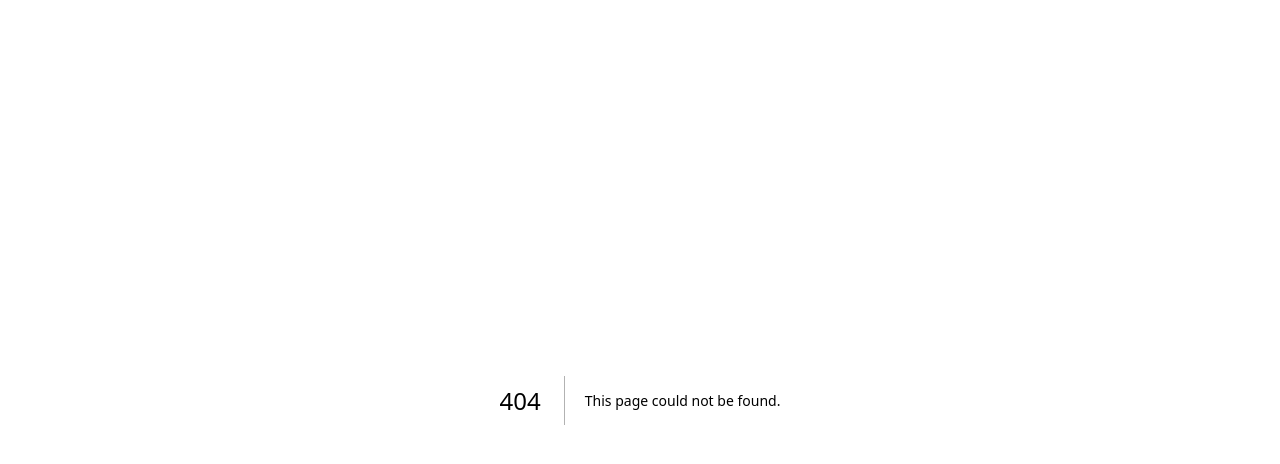
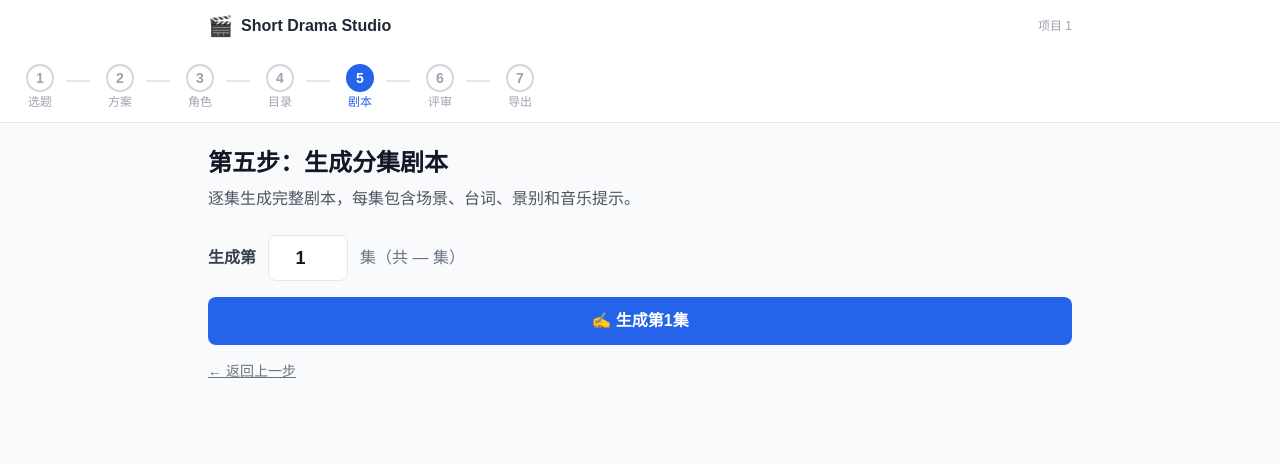
Before and after one commit to feng1201/video_agent, a Next.js app: page /project/1/episode in a window 1280 px wide. Before the commit this address had no page. Shown: the top 464 px of the page. Built offline with nearby package versions, Linux system fonts and the light colour scheme; no server answers.

Commit message:
feat: /plan, /outline, /episode pages with SSE streaming

```diff
--- /dev/null
+++ b/app/project/[projectId]/episode/page.tsx
@@ -0,0 +1,78 @@
+'use client'
+import { useState, useEffect } from 'react'
+import { useRouter } from 'next/navigation'
+import StepLayout from '@/components/StepLayout'
+import StreamingText from '@/components/StreamingText'
+import { streamFromAPI } from '@/lib/useSSE'
+
+export default function EpisodePage({ params }: { params: { projectId: string } }) {
+  const { projectId } = params
+  const router = useRouter()
+  const [state, setState] = useState<{ completedSteps: string[]; completedEpisodes: number[]; totalEpisodes: number } | null>(null)
+  const [epNum, setEpNum] = useState(1)
+  const [streaming, setStreaming] = useState('')
+  const [isStreaming, setIsStreaming] = useState(false)
+
+  useEffect(() => {
+    fetch(`/api/project/${projectId}/state`).then(r => r.json()).then(s => {
+      setState(s)
+      const next = (s.completedEpisodes?.length ?? 0) + 1
+      setEpNum(Math.min(next, s.totalEpisodes ?? 60))
+    })
+  }, [projectId])
+
+  async function handleGenerate() {
+    setIsStreaming(true)
+    setStreaming('')
+    await streamFromAPI(
+      `/api/project/${projectId}/episode`,
+      { episode: epNum },
+      (c) => setStreaming(prev => prev + c),
+      () => {
+        setIsStreaming(false)
+        fetch(`/api/project/${projectId}/state`).then(r => r.json()).then(s => {
+          setState(s)
+          const next = (s.completedEpisodes?.length ?? 0) + 1
+          setEpNum(Math.min(next, s.totalEpisodes ?? 60))
+        })
+      },
+      (msg) => { setIsStreaming(false); alert(msg) }
+    )
+  }
+
+  const completed = state?.completedEpisodes ?? []
+
+  return (
+    <StepLayout projectId={projectId} currentStep="episode" completedSteps={state?.completedSteps ?? []}
+      title="第五步：生成分集剧本" prevStep="outline"
+      description="逐集生成完整剧本，每集包含场景、台词、景别和音乐提示。">
+      <div className="space-y-4">
+        {completed.length > 0 && (
+          <div className="bg-green-50 border border-green-200 rounded-lg p-3 text-sm">
+            ✅ 已完成：第 {completed.slice(0, 10).join('、')} 集{completed.length > 10 ? `...共${completed.length}集` : ''}
+          </div>
+        )}
+        <div className="flex items-center gap-3">
+          <label className="font-semibold text-gray-700">生成第</label>
+          <input type="number" min={1} max={state?.totalEpisodes ?? 100} value={epNum}
+            onChange={e => setEpNum(Number(e.target.value))}
+            className="border rounded-lg px-3 py-2 w-20 text-center font-bold text-lg" />
+          <span className="text-gray-500">集（共 {state?.totalEpisodes ?? '—'} 集）</span>
+        </div>
+        <StreamingText content={streaming} isStreaming={isStreaming} />
+        <div className="flex gap-3">
+          <button onClick={handleGenerate} disabled={isStreaming}
+            className="flex-1 bg-blue-600 text-white py-3 rounded-lg font-bold disabled:opacity-50">
+            {isStreaming ? `🤖 正在写第${epNum}集...` : `✍️ 生成第${epNum}集`}
+          </button>
+          {completed.length >= 1 && (
+            <button onClick={() => router.push(`/project/${projectId}/review`)}
+              className="flex-1 bg-green-600 text-white py-3 rounded-lg font-bold">
+              📊 去评审剧本
+            </button>
+          )}
+        </div>
+      </div>
+    </StepLayout>
+  )
+}
--- /dev/null
+++ b/app/project/[projectId]/outline/page.tsx
@@ -0,0 +1,54 @@
+'use client'
+import { useState, useEffect } from 'react'
+import { useRouter } from 'next/navigation'
+import StepLayout from '@/components/StepLayout'
+import StreamingText from '@/components/StreamingText'
+import { streamFromAPI } from '@/lib/useSSE'
+
+export default function OutlinePage({ params }: { params: { projectId: string } }) {
+  const { projectId } = params
+  const router = useRouter()
+  const [state, setState] = useState<{ completedSteps: string[] } | null>(null)
+  const [streaming, setStreaming] = useState('')
+  const [isStreaming, setIsStreaming] = useState(false)
+  const [done, setDone] = useState(false)
+
+  useEffect(() => {
+    fetch(`/api/project/${projectId}/state`).then(r => r.json()).then(s => {
+      setState(s)
+      if (s.completedSteps?.includes('outline')) setDone(true)
+    })
+  }, [projectId])
+
+  async function handleGenerate() {
+    setIsStreaming(true)
+    setStreaming('')
+    await streamFromAPI(
+      `/api/project/${projectId}/outline`, {},
+      (c) => setStreaming(prev => prev + c),
+      () => { setIsStreaming(false); setDone(true) },
+      (msg) => { setIsStreaming(false); alert(msg) }
+    )
+  }
+
+  return (
+    <StepLayout projectId={projectId} currentStep="outline" completedSteps={state?.completedSteps ?? []}
+      title="第四步：生成分集目录" prevStep="characters"
+      description="AI 为每一集生成标题和核心冲突，🔥 关键剧情集，💰 付费卡点集。">
+      <div className="space-y-4">
+        <StreamingText content={streaming} isStreaming={isStreaming} />
+        {done ? (
+          <button onClick={() => router.push(`/project/${projectId}/episode`)}
+            className="w-full bg-green-600 text-white py-3 rounded-lg font-bold text-lg">
+            ✅ 分集目录完成 → 开始写剧本
+          </button>
+        ) : (
+          <button onClick={handleGenerate} disabled={isStreaming}
+            className="w-full bg-blue-600 text-white py-3 rounded-lg font-bold text-lg disabled:opacity-50">
+            {isStreaming ? '🤖 AI 正在规划...' : '📋 生成分集目录'}
+          </button>
+        )}
+      </div>
+    </StepLayout>
+  )
+}
--- /dev/null
+++ b/app/project/[projectId]/plan/page.tsx
@@ -0,0 +1,59 @@
+'use client'
+import { useState, useEffect } from 'react'
+import { useRouter } from 'next/navigation'
+import StepLayout from '@/components/StepLayout'
+import StreamingText from '@/components/StreamingText'
+import { streamFromAPI } from '@/lib/useSSE'
+
+export default function PlanPage({ params }: { params: { projectId: string } }) {
+  const { projectId } = params
+  const router = useRouter()
+  const [state, setState] = useState<{ completedSteps: string[]; genre: string[]; audience: string; tone: string } | null>(null)
+  const [streaming, setStreaming] = useState('')
+  const [isStreaming, setIsStreaming] = useState(false)
+  const [done, setDone] = useState(false)
+
+  useEffect(() => {
+    fetch(`/api/project/${projectId}/state`).then(r => r.json()).then(s => {
+      setState(s)
+      if (s.completedSteps?.includes('plan')) setDone(true)
+    })
+  }, [projectId])
+
+  async function handleGenerate() {
+    setIsStreaming(true)
+    setStreaming('')
+    await streamFromAPI(
+      `/api/project/${projectId}/plan`, {},
+      (c) => setStreaming(prev => prev + c),
+      () => { setIsStreaming(false); setDone(true) },
+      (msg) => { setIsStreaming(false); alert(msg) }
+    )
+  }
+
+  return (
+    <StepLayout projectId={projectId} currentStep="plan" completedSteps={state?.completedSteps ?? []}
+      title="第二步：生成故事骨架" prevStep="start"
+      description="AI 将为你生成完整的故事方案，包含三幕结构、付费卡点规划、爽点矩阵和结局设计。">
+      <div className="space-y-4">
+        {state && (
+          <div className="bg-blue-50 rounded-lg p-4 text-sm text-blue-800">
+            💡 基于你选择的：<strong>{state.genre?.join('+') || '—'} · {state.audience} · {state.tone}</strong>
+          </div>
+        )}
+        <StreamingText content={streaming} isStreaming={isStreaming} />
+        {done ? (
+          <button onClick={() => router.push(`/project/${projectId}/characters`)}
+            className="w-full bg-green-600 text-white py-3 rounded-lg font-bold text-lg">
+            ✅ 故事方案完成 → 开始塑造角色
+          </button>
+        ) : (
+          <button onClick={handleGenerate} disabled={isStreaming}
+            className="w-full bg-blue-600 text-white py-3 rounded-lg font-bold text-lg disabled:opacity-50">
+            {isStreaming ? '🤖 AI 正在构建故事...' : '✍️ 生成故事骨架'}
+          </button>
+        )}
+      </div>
+    </StepLayout>
+  )
+}
--- /dev/null
+++ b/lib/useSSE.ts
@@ -0,0 +1,32 @@
+export async function streamFromAPI(
+  url: string,
+  body: object,
+  onChunk: (content: string) => void,
+  onDone: () => void,
+  onError: (msg: string) => void
+): Promise<void> {
+  try {
+    const res = await fetch(url, {
+      method: 'POST',
+      headers: { 'Content-Type': 'application/json' },
+      body: JSON.stringify(body),
+    })
+    const reader = res.body!.getReader()
+    const decoder = new TextDecoder()
+    while (true) {
+      const { done, value } = await reader.read()
+      if (done) break
+      for (const line of decoder.decode(value).split('\n')) {
+        if (!line.startsWith('data: ')) continue
+        try {
+          const json = JSON.parse(line.slice(6))
+          if (json.type === 'chunk') onChunk(json.content)
+          if (json.type === 'done') onDone()
+          if (json.type === 'error') onError(json.message)
+        } catch {}
+      }
+    }
+  } catch {
+    onError('网络错误，请重试')
+  }
+}
```
